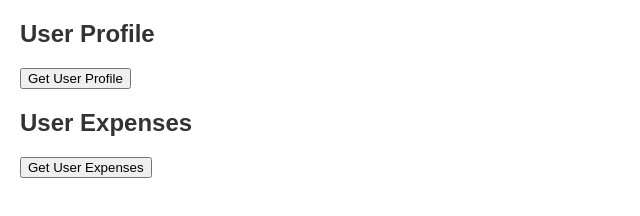
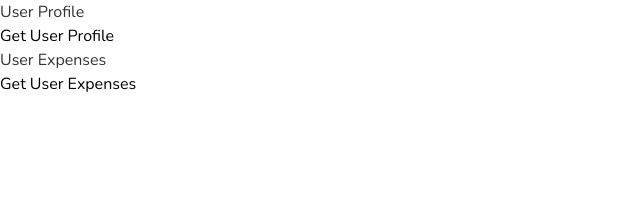
Before and after one commit to sherenaLIM/COM-FT-DEV2_MAR2024_T02, a plain HTML site: page 01_Frontend/BudgetTracker.html in a window 1280 px wide. Shown: the whole page, without its empty margins (0-640 px from the left). Drawn offline with nearby package versions, Linux system fonts and the light colour scheme.

Commit message:
Add fonts and tailwind css framework

```diff
--- a/01_Frontend/BudgetTracker.html
+++ b/01_Frontend/BudgetTracker.html
@@ -4,9 +4,13 @@
   <meta charset="UTF-8">
   <meta name="viewport" content="width=device-width, initial-scale=1.0">
   <title>Budget Tracking Application</title>
+  <link rel="preconnect" href="https://fonts.googleapis.com" />
+  <link rel="preconnect" href="https://fonts.gstatic.com" crossorigin />
+  <link href="https://fonts.googleapis.com/css2?family=Nunito&display=swap" rel="stylesheet" />
+  <script src="https://cdn.tailwindcss.com"></script>
   <style>
     body {
-      font-family: Arial, sans-serif;
+      font-family: "Nunito", Arial, sans-serif;
       margin: 20px;
     }
 
```
